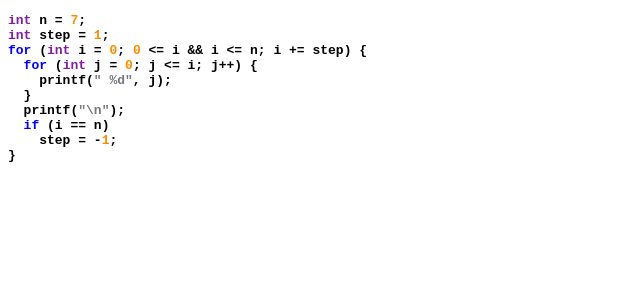
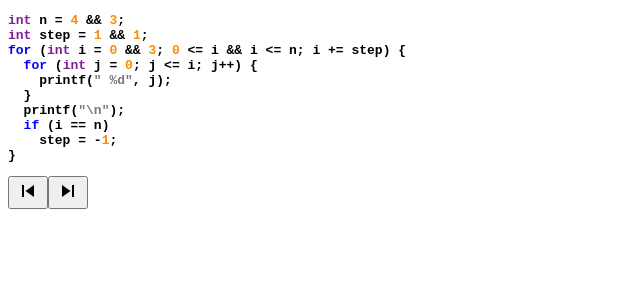
Before and after one commit to Explik/c-simulator-1, a Vue app: page / in a window 1280 px wide. Shown: the top 300 px of the page, without its empty margins (0-640 px from the left). Built offline with nearby package versions, Linux system fonts and the light colour scheme.

Commit message:
Attempting to fix code presentation

```diff
--- a/src/App.vue
+++ b/src/App.vue
@@ -30,10 +30,10 @@ const printf = identifier('printf');
 const step = identifier('step');
 
 const root = [
-  intDeclaration(n, intConstant(7)),
-  intDeclaration(step, intConstant(1)),
+  intDeclaration(n, and(intConstant(4), intConstant(3))),
+  intDeclaration(step, and(intConstant(1), intConstant(1))),
   forLoop(
-      intDeclaration(i, intConstant(0)),
+      intDeclaration(i, and(intConstant(0), intConstant(3))),
       statement(and(lessThanOrEqual(intConstant(0), i), lessThanOrEqual(i, n))),
       statement(addAssign(i, step)),
       block(
@@ -58,7 +58,8 @@ export default {
     return {
       state:  initialState({
         root: root,
-        statement: root[0]
+        statement: root[0],
+        expression: root[0]
       })
     };
   }
--- a/src/components/SimulatorComponent.vue
+++ b/src/components/SimulatorComponent.vue
@@ -1,15 +1,25 @@
 <template>
   <div>
-    <source-component :symbols="this.symbols" />
-    <variable-component :variables="this.state.variables" />
+    <source-component :symbols="this.currentSymbols" />
+    <variable-component :variables="this.currentVariables" />
+    <div>
+      <button @click="stepBackward" style="display: inline-block"><i class="material-icons">skip_previous</i></button>
+      <button @click="stepForward" style="display: inline-block"><i class="material-icons">skip_next</i></button>
+    </div>
   </div>
+  <link href="https://fonts.googleapis.com/icon?family=Material+Icons" rel="stylesheet">
 </template>
 
 <script>
 import {symbolList} from "@/simulator/symbol";
 import SourceComponent from "@/components/SourceComponent";
 import VariableComponent from "@/components/VariableComponent";
-import {substitute} from "@/simulator/tree";
+import {
+  evaluateExpressionRecursively,
+  findNextStatement,
+  isFullyEvaluated,
+  mergeState
+} from "@/simulator/evaluator";
 
 export default {
   name: 'SimulatorComponent',
@@ -19,17 +29,46 @@ export default {
   components: {SourceComponent, VariableComponent},
   data() {
     return {
-      state: this.initialState
+      states: [this.initialState]
     };
   },
   computed: {
-    symbols: function() {
-      const target = this.state.statement;
-      const replacement = this.state.expression;
-      const substituteExpression = n => substitute(n, target, replacement);
+    currentState: function() {
+      return this.states[this.states.length - 1];
+    },
+    currentSymbols: function() {
       const getSymbolList = n => [...symbolList(n), { value: "\n", node: n }];
+      return this.currentState.evaluatedRoot.flatMap(getSymbolList);
+    },
+    currentVariables: function() {
+      return this.currentState.variables;
+    }
+  },
+  methods: {
+    stepForward: function() {
+      console.log("step forward");
+      let newState;
+      if(isFullyEvaluated(this.currentState.expression)) {
+        const nextStatement = findNextStatement(this.currentState.evaluatedRoot, this.currentState.expression);
+        newState = mergeState(this.currentState, {
+          statement: nextStatement,
+          expression: nextStatement
+        });
+      }
+      else {
+        newState = evaluateExpressionRecursively(this.currentState);
+      }
 
-      return this.state.root.map(substituteExpression).flatMap(getSymbolList);
+      console.log(newState);
+      this.states = [
+          ...this.states,
+          newState
+      ];
+    },
+    stepBackward: function() {
+      console.log("step backward");
+      if (this.states.length > 1)
+        this.states = this.states.slice(0, -1);
     }
   }
 }
--- a/src/components/VariableComponent.vue
+++ b/src/components/VariableComponent.vue
@@ -24,7 +24,7 @@ export default {
     formattedVariables: function() {
       return this.variables.map(v => {
         return {
-          name: v.name,
+          name: v.identifier.name,
           value: stringify(symbolList(v.value))
         }
       });
--- a/src/simulator/evaluator.js
+++ b/src/simulator/evaluator.js
@@ -27,10 +27,13 @@ import {
     isDeclaration,
     isForLoop,
     isBlock,
-    withCondition
+    withCondition,
+    substitute
 } from "./tree";
 
 /** @typedef {Object} State
+ *  @property {Object[]} root
+ *  @property {Object[]} evaluatedRoot
  *  @property {Object} expression
  *  @property {Object[]} variables
  *  @property {string} stdout
@@ -117,6 +120,12 @@ function mergeState(state, stateChange) {
     }
     if (stateChange.stdout) newState.stdout += stateChange.stdout;
 
+    // Computed changes
+    const target = newState.statement;
+    const replacement = newState.expression;
+    const substituteExpression = n => substitute(n, target, replacement);
+    newState.evaluatedRoot = newState.root.map(substituteExpression);
+
     return newState;
 }
 
@@ -144,7 +153,7 @@ function evaluateLeft(state, callback) {
     if (!hasLeft(state.expression))
         throw new Error("state.expression has no left argument");
 
-    const {expression, variables} = callback(state.expression.left);
+    const {expression, variables} = callback(mergeState(state, {expression: state.expression.left}));
     return mergeState(state, {
         expression: withLeft(state.expression, expression), variables
     });
@@ -154,7 +163,7 @@ function evaluateRight(state, callback) {
     if (!hasRight(state.expression))
         throw new Error("state.expression has no right argument");
 
-    const {expression, variables} = callback(state.expression.right);
+    const {expression, variables} = callback(mergeState(state, {expression: state.expression.right}));
     return mergeState(state, {
         expression: withRight(state.expression, expression), variables
     });
@@ -164,9 +173,20 @@ function evaluateValue(state, callback) {
     if (!hasValue(state.expression))
         throw new Error("state.expression has no value argument");
 
-    const {expression, variables} = callback(state.expression.value);
+    const {expression, variables} = callback(mergeState(state, {expression: state.expression.value}));
     return mergeState(state, {
         expression: withValue(state.expression, expression),
+        variables
+    });
+}
+
+function evaluateCondition(state, callback) {
+    if (!isIff(state.expression))
+        throw new Error("state.expression has no iff");
+
+    const {expression, variables} = callback(state.expression.condition);
+    return mergeState(state, {
+        expression: withCondition(state.expression, expression),
         variables
     });
 }
@@ -184,6 +204,18 @@ function evaluateArguments(state, callback) {
     const {expression, variables} = callback(args[argIndex]);
     return mergeState(state, {
         expression:withArgument(state.expression, expression, argIndex), variables
+    });
+}
+
+function evaluateIdentifier(state) {
+    if (!isIdentifier(state.expression))
+        throw new Error("state.expression is not an identifier");
+
+    if (!hasVariable(state, state.expression))
+        throw new Error("Identifier " + state.expression.name + " has not been declared yet");
+
+    return mergeState(state, {
+       expression: getValue(state, state.expression)
     });
 }
 
@@ -313,34 +345,27 @@ function evaluateExpressionStatement(state, callback) {
     if (isConstant(state.expression.value))
         return state;
 
-    const {expression, variables} = callback(state.expression.value);
-    return mergeState(state, {
-        expression: withValue(state.expression, expression),
-        variables
-    });
+    return evaluateValue(state, callback);
 }
 
 function evaluateDeclarationStatement(state, callback) {
     if (isConstant(state.expression.value))
         return state;
 
-    let {expression, variables} = callback(state.expression.value);
-    if (isConstant(expression)) variables.push(variable(state.expression.identifier, expression));
-    return mergeState(state, {
-        expression: withValue(state.expression, expression),
-        variables
-    });
+    let newState = evaluateValue(state, callback);
+    if (isConstant(newState.expression.value)){
+        return mergeState(newState, {
+            variables: [...newState.variables, variable(state.expression.identifier, newState.expression.value)]
+        });
+    }
+    return newState;
 }
 
 function evaluateIffStatement(state, callback) {
     if (isConstant(state.expression.condition))
         return state;
 
-    let {expression, variables} = callback(state.expression.condition);
-    return mergeState(state, {
-        expression: withCondition(state.expression, expression),
-        variables
-    });
+    return evaluateCondition(state, callback);
 }
 
 /**
@@ -351,6 +376,7 @@ function evaluateIffStatement(state, callback) {
  */
 function evaluateExpression(state, callback) {
     // Expressions
+    if (isIdentifier(state.expression)) return evaluateIdentifier(state, callback);
     if (isAnd(state.expression)) return evaluateAndExpression(state, callback);
     if (isLessThanOrEqual(state.expression)) return evaluateLessThanOrEqualExpression(state, callback);
     if (isEqual(state.expression)) return evaluateEqualExpression(state, callback);
@@ -367,7 +393,6 @@ function evaluateExpression(state, callback) {
     throw new Error("Unsupported node " + JSON.stringify(state.expression));
 }
 
-//eslint-disable-next-line
 function evaluateExpressionRecursively(state) {
     return evaluateExpression(state, evaluateExpressionRecursively);
 }
@@ -479,4 +504,4 @@ function isFullyEvaluated(node) {
     throw new Error("Unsupported node " + JSON.stringify(node));
 }
 
-export { evaluateExpression, findNextStatement, initialState, mergeState, variable, isFullyEvaluated }
+export { evaluateExpression, evaluateExpressionRecursively, findNextStatement, initialState, mergeState, variable, isFullyEvaluated }
--- a/src/simulator/tree.js
+++ b/src/simulator/tree.js
@@ -293,7 +293,7 @@ function hasRight(node) {
 }
 
 function hasValue(node) {
-    return isAssign(node) || isAddAssign(node);
+    return isAssign(node) || isAddAssign(node) || isExpressionStatement(node) || isDeclaration(node);
 }
 
 function withIdentifier(node, identifier) {
@@ -529,6 +529,9 @@ function applyForLoopStatement(node, callback) {
     const update = callback(node.update);
     const body = callback(node.body);
 
+    console.log(JSON.stringify(node.condition));
+    console.log(JSON.stringify(callback(node.condition)));
+
     return forLoop(initializer, condition, update, body);
 }
 
@@ -538,7 +541,7 @@ function applyIfStatement(node, callback) {
     return iff(condition, body);
 }
 
-function apply(node, callback) {
+function applyExpressionAndStatement(node, callback) {
     if(node.type === "statement") {
         if (node.statementType === "block")
             return applyBlockStatement(node, callback);
@@ -574,6 +577,11 @@ function apply(node, callback) {
     if (node.type === "identifier")
         return callback(node);
     throw new Error("Unsupported node " + JSON.stringify(node));
+}
+
+function apply(node, callback) {
+    // Applies the callback to the root
+    return applyExpressionAndStatement(callback(node), callback);
 }
 
 function substitute(root, target, replacement) {
```
